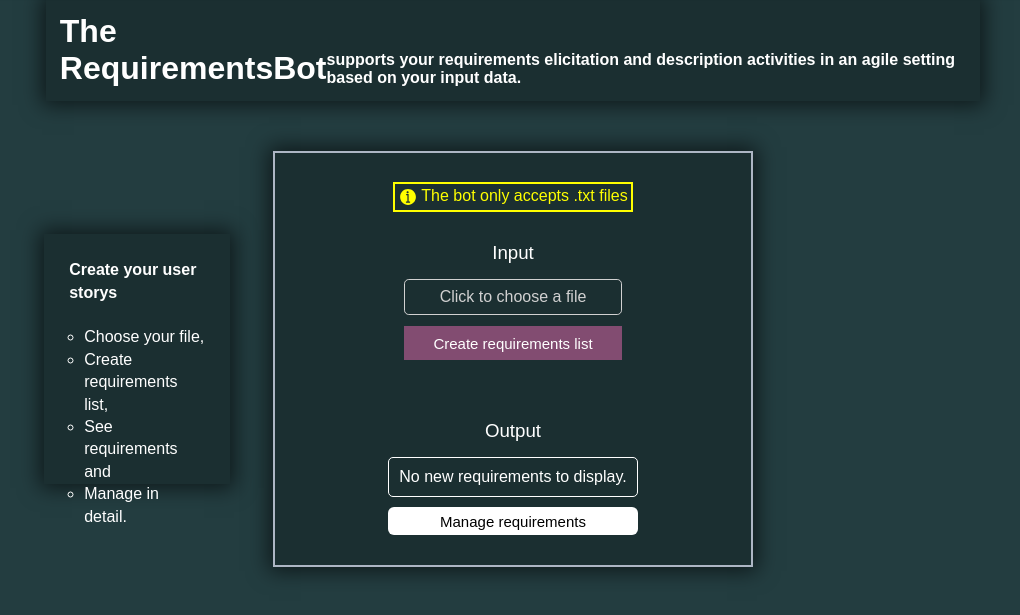
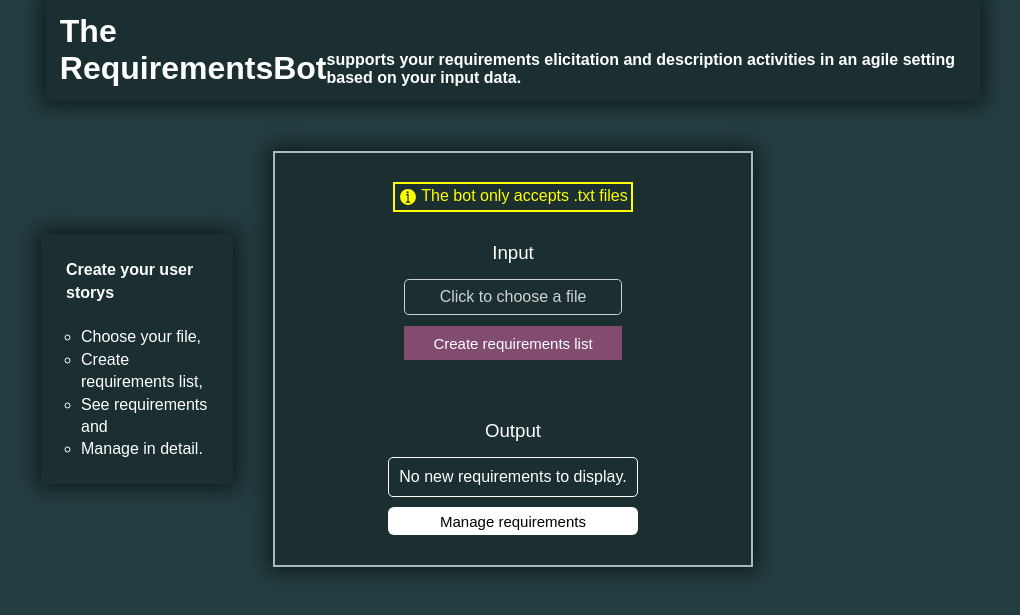
Before and after one commit to Mathu1998/RequirementsBot, a Django app: page /reqgen in a window 1280 px wide. Shown: the part 121-736 px from the top of the page, without its empty margins (127-1147 px from the left). Run offline with Django 4.2, Linux system fonts and the light colour scheme.

Commit message:
Modifying because of deployment 2

```diff
--- a/GPTCommunication/static/GPTCommunication/reqgen.css
+++ b/GPTCommunication/static/GPTCommunication/reqgen.css
@@ -37,7 +37,7 @@
     height: 60%;
     justify-content: space-evenly;
     align-items: flex-end;
-    width: 58%;
+    width: 60%;
     box-shadow: rgb(0 0 0 / 60%) 0px 0px 20px 4px;
     background: #1b2f31;
     padding: 25px;
```
